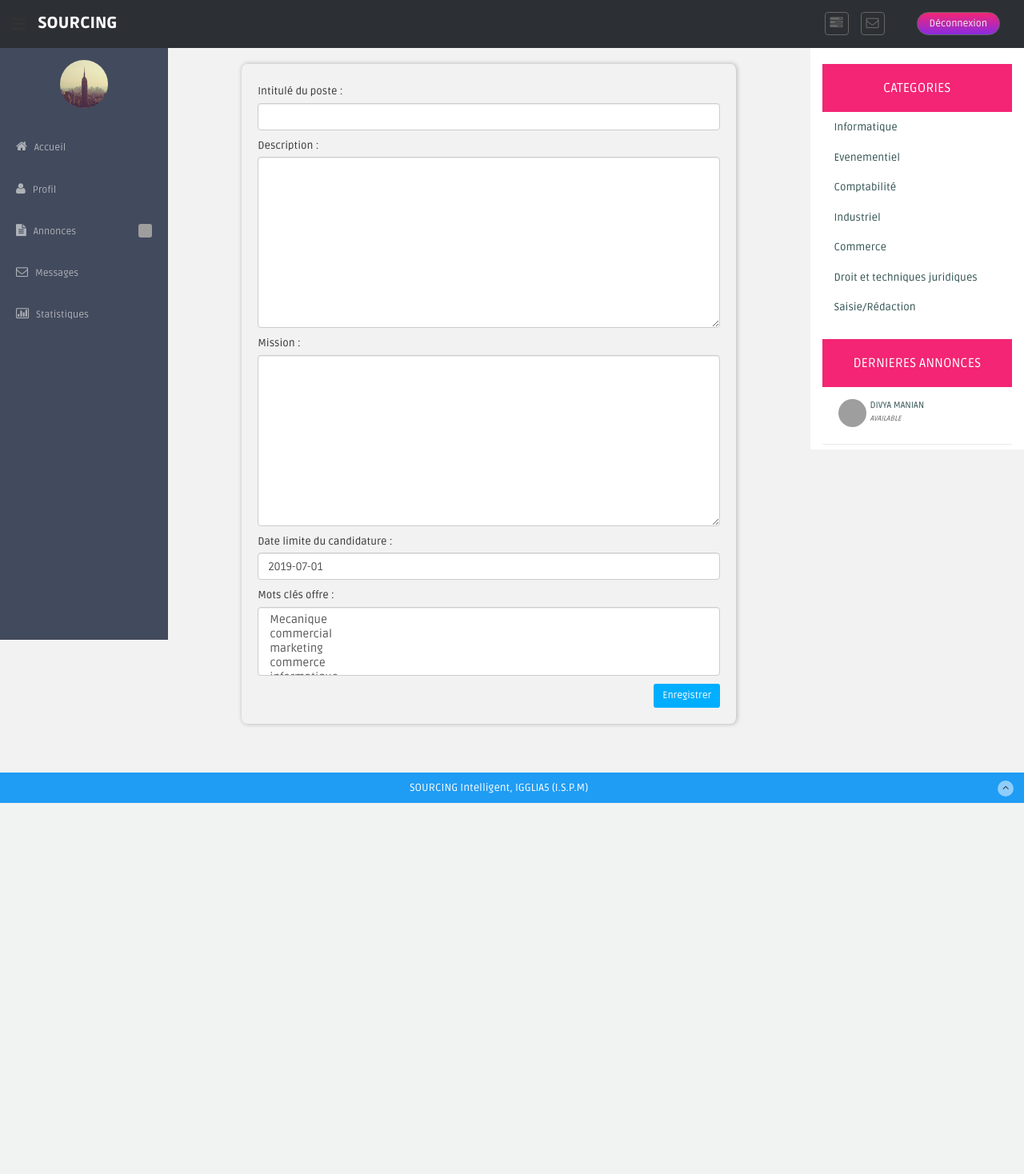
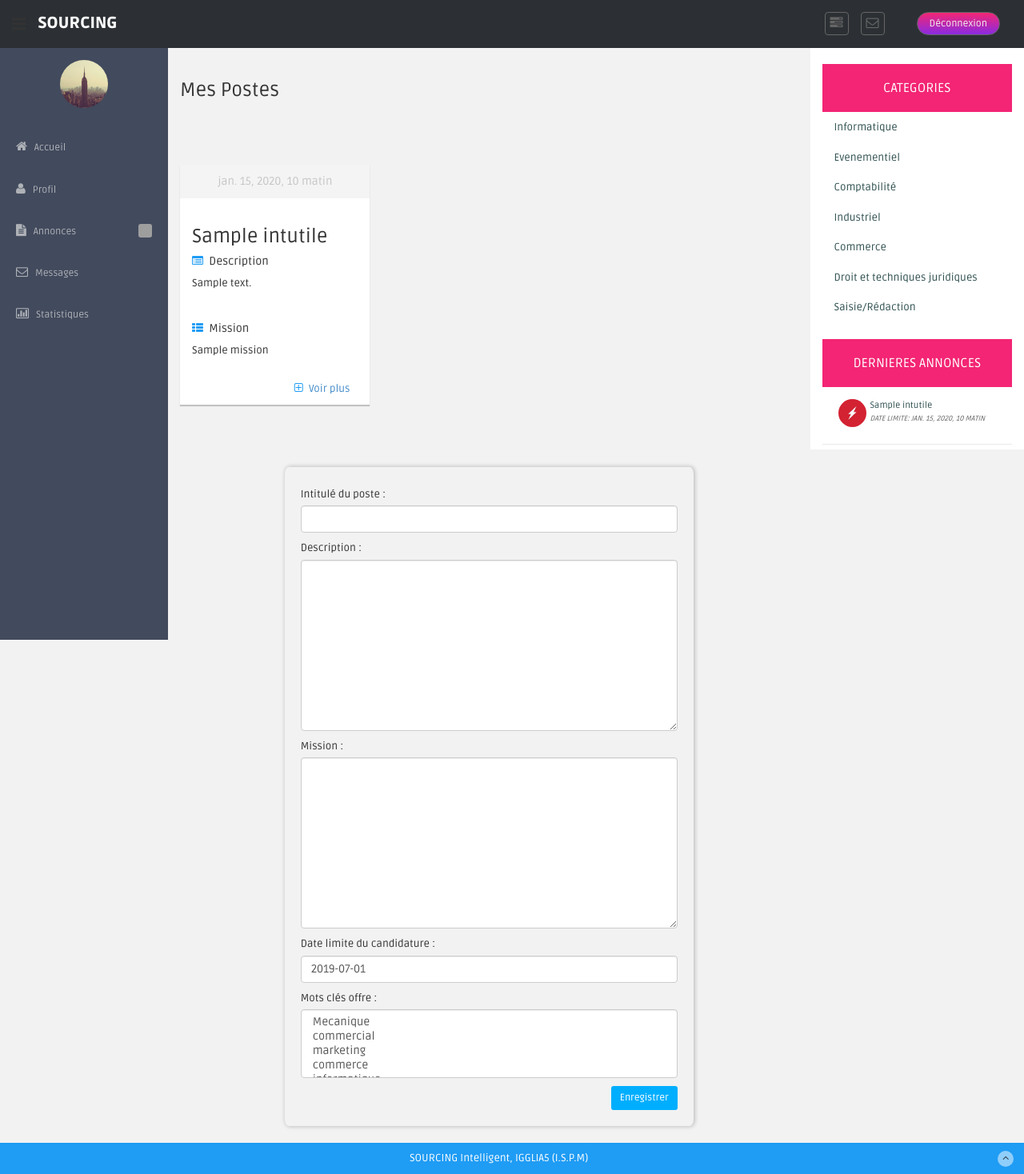
Before and after one commit to Miharisoa/Projet-Sourcing-1, a Django app: template dashboard/templates/recruteur.html in a window 1280 px wide. Shown: the whole page at 80% size. Before the commit the page ends 1004 px from the top, so only its background shows below. Run offline with Django 3.2, Linux system fonts and the light colour scheme; data comes from the database, SQL or seed files in the repository; tables that the repository leaves empty hold one stand-in row (values such as "Sample post"); the template is opened without the code that fills it: values that come from a table or form of the project are taken from there, most other values are stand-ins (such as "Sample title", 1, 10 or a date in 2020); some libraries are stand-ins or nearby versions; grey boxes are pictures that could not be loaded.

Commit message:
offre recruteur.html & ajout nouvelle annonce

```diff
--- a/dashboard/templates/recruteur.html
+++ b/dashboard/templates/recruteur.html
@@ -83,11 +83,59 @@
                    Il y a une erreur
                 </div>
                 {% endif%}
-                <form method="POST" id="offreform" action="/dashboard/recruteur/">
-                    {% csrf_token %}
-                    {{ form.as_p}}
-                    <button type="submit" class="btn btn-sm btn-save pull-right">Enregistrer</button>
-                </form>
+
+
+                <!-- debut listing offres -->
+                <div class="row">
+                    <div class="col-md-12">
+                        <h3 id="titre">Mes Postes</h3>
+                        <div class="row mtbox">
+                            {% for p in poste %}
+                            <div class="col-md-4 col-sm-4 mb"> <!-- ng-repeat="element in offres" -->
+                                <!-- [[offres]] -->
+
+                                <div class="white-panel pn donut-chart card">
+                                    <div class="white-header">
+                                        <h5>{{p.date_limite}}</h5>
+                                    </div>
+                                    <div class="row">
+                                        <div class="col-sm-12 col-xs-12 goleft">
+                                            <h3>{{p.intutile}}</h3>
+                                            <p>
+                                                <h5><i class="fa fa-list-alt"></i> Description</h5>
+                                                {{p.description}}
+                                            </p>
+                                        </div>
+                                        <div class="col-sm-12 col-xs-12 goleft">
+                                            <p>
+                                                <h5><i class="fa fa-th-list"></i> Mission</h5>
+                                                {{p.mission}}
+                                            </p>
+                                        </div>
+                                        <a href="#" class="pull-right" >
+                                            <i class="fa fa-plus-square-o"></i>
+                                            Voir plus
+                                        </a>
+                                    </div>
+                                    <!-- <br> -->
+                                </div>
+                            </div>
+                            {% endfor %}
+
+                        </div><!-- /row mtbox-->
+                    </div>
+                </div>
+                <!-- FIN LISTING -->
+                <div class="row">
+                    <div class="col-md-10 col-md-offset-1">
+                        <form method="POST" id="offreform" action="/dashboard/recruteur/">
+                            {% csrf_token %}
+                            {{ form.as_p}}
+                            <button type="submit" class="btn btn-sm btn-save pull-right">Enregistrer</button>
+                        </form>
+                    </div>
+                </div>
+
             <!-- </div> -->
 
         </div>
@@ -102,16 +150,18 @@
 
             <h3>DERNIERES ANNONCES</h3>
             <!-- First Member -->
+            {% for annonce in dernieres_annonces %}
             <div class="desc">
                 <div class="thumb">
-                    <img class="img-circle" src="assets/img/fr-01.jpg" width="35px" height="35px" align="">
+                    <img class="img-circle" src="{% static 'assets/img/ui-danro.jpg' %}" width="35px" height="35px" align="">
                 </div>
                 <div class="details">
-                    <p><a href="#">DIVYA MANIAN</a><br/>
-                        <muted>Available</muted>
+                    <p><a href="#">{{annonce.intutile}}</a><br/>
+                        <muted>date limite: {{annonce.date_limite}}</muted>
                     </p>
                 </div>
             </div>
+            {% endfor %}
         </div>
     </div>
 
```
Also changed, not shown: dashboard/views.py (+15 -2 lines), 1 other file.
